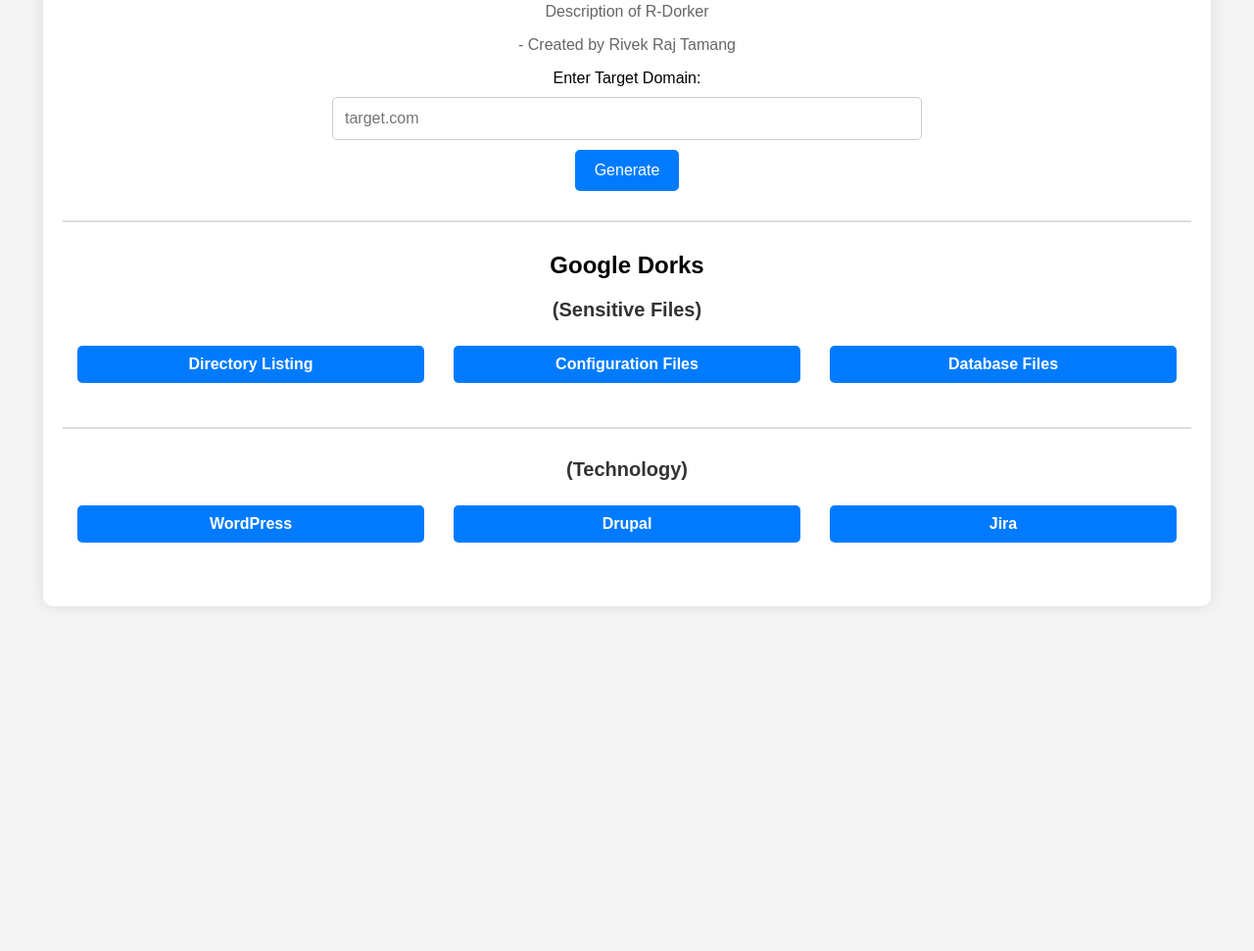
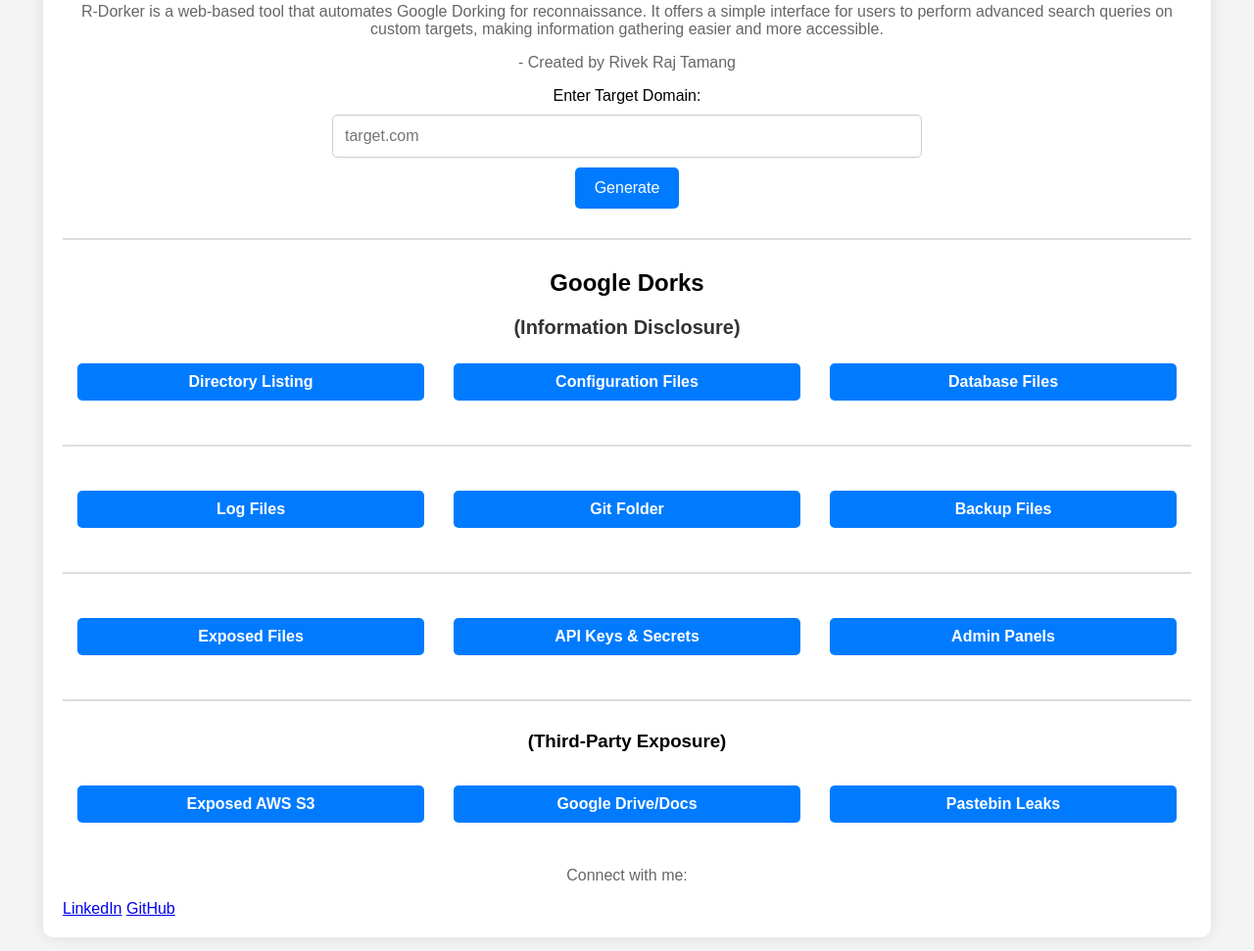
Before and after one commit to Rivek619/r-dorker, a plain HTML site: page index.html in a window 1280 px wide. Shown: the part 157-1128 px from the top of the page at 98% size. Before the commit the page ends 826 px from the top, so only its background shows below. Drawn offline with Linux system fonts and the light colour scheme.

Commit message:
Update index.html
Updated Dorks

```diff
--- a/index.html
+++ b/index.html
@@ -1,31 +1,33 @@
 <!DOCTYPE html>
 <html lang="en">
 <head>
-    <meta charset="UTF-8">
-    <meta name="viewport" content="width=device-width, initial-scale=1.0">
+  <meta charset="UTF-8" />
+  <meta name="viewport" content="width=device-width, initial-scale=1.0"/>
   <title>R-Dorker</title>
-    <link rel="stylesheet" href="style.css">
+  <link rel="stylesheet" href="style.css" />
 </head>
 <body>
   <div class="container">
     <h1>R-Dorker</h1>
-        <p>Description of R-Dorker</p>
+    <p>
+      R-Dorker is a web-based tool that automates Google Dorking for reconnaissance. It offers a simple interface for users to perform advanced search queries on custom targets, making information gathering easier and more accessible.
+    </p>
     <p>- Created by Rivek Raj Tamang</p>
 
     <div class="input-section">
       <label for="domain">Enter Target Domain:</label>
-            <input type="text" id="domain" placeholder="target.com">
+      <input type="text" id="domain" placeholder="target.com" />
       <button onclick="generateDorks()">Generate</button>
     </div>
 
-        <hr>
+    <hr />
 
     <div id="dorkResults">
       <h2>Google Dorks</h2>
 
-            <!-- Sensitive Files Section -->
+      <!-- Information Disclosure -->
       <div class="dork-category">
-                <h3>(Sensitive Files)</h3>
+        <h3>(Information Disclosure)</h3>
         <table>
           <tr>
             <td><a href="#" id="directoryListing" target="_blank">Directory Listing</a></td>
@@ -34,18 +36,47 @@
           </tr>
         </table>
       </div>
-            <hr>
+      <hr />
 
-            <!-- Technology Section -->
       <div class="dork-category">
-                <h3>(Technology)</h3>
         <table>
           <tr>
-                        <td><a href="#" id="wordpress" target="_blank">WordPress</a></td>
-                        <td><a href="#" id="drupal" target="_blank">Drupal</a></td>
-                        <td><a href="#" id="jira" target="_blank">Jira</a></td>
+            <td><a href="#" id="logFiles" target="_blank">Log Files</a></td>
+            <td><a href="#" id="gitFolder" target="_blank">Git Folder</a></td>
+            <td><a href="#" id="backupFiles" target="_blank">Backup Files</a></td>
           </tr>
         </table>
+      </div>
+      <hr />
+
+      <div class="dork-category">
+        <table>
+          <tr>
+            <td><a href="#" id="exposedFiles" target="_blank">Exposed Files</a></td>
+            <td><a href="#" id="apikeySecrets" target="_blank">API Keys & Secrets</a></td>
+            <td><a href="#" id="exposedAdminPanels" target="_blank">Admin Panels</a></td>
+          </tr>
+        </table>
+      </div>
+      <hr />
+
+      <center><h3>(Third-Party Exposure)</h3></center>
+      <div class="dork-category">
+        <table>
+          <tr>
+            <td><a href="#" id="exposeds3" target="_blank">Exposed AWS S3</a></td>
+            <td><a href="#" id="exposedGoogleDrive" target="_blank">Google Drive/Docs</a></td>
+            <td><a href="#" id="pastebinLeaks" target="_blank">Pastebin Leaks</a></td>
+          </tr>
+        </table>
+      </div>
+    </div>
+
+    <div class="footer">
+      <p>Connect with me:</p>
+      <div class="social-buttons">
+        <a href="https://www.linkedin.com/in/rivektamang/" target="_blank" class="social-link linkedin">LinkedIn</a>
+        <a href="https://github.com/Rivek619" target="_blank" class="social-link github">GitHub</a>
       </div>
     </div>
   </div>
```
Lines whose indentation alone changed are shown as unchanged.
